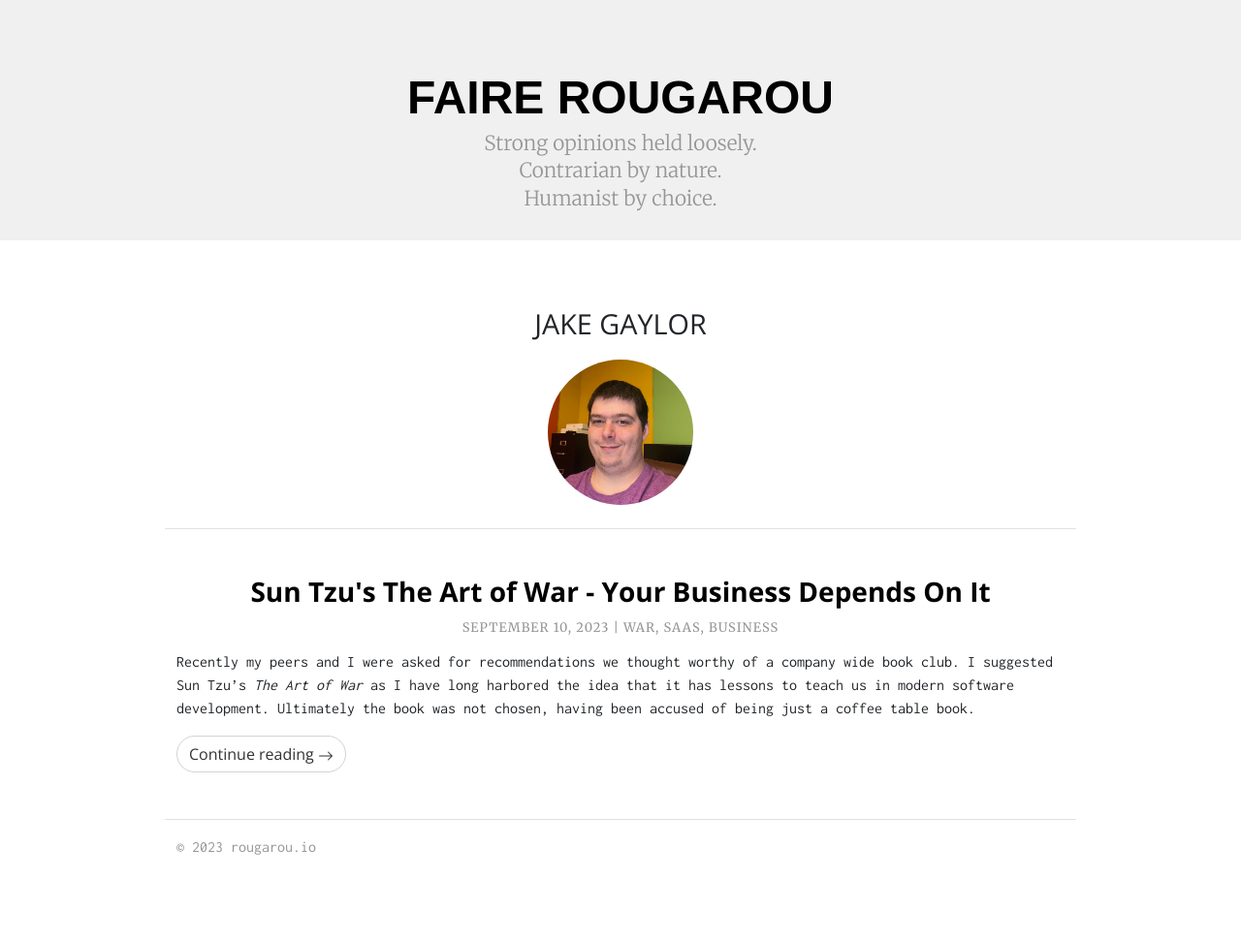
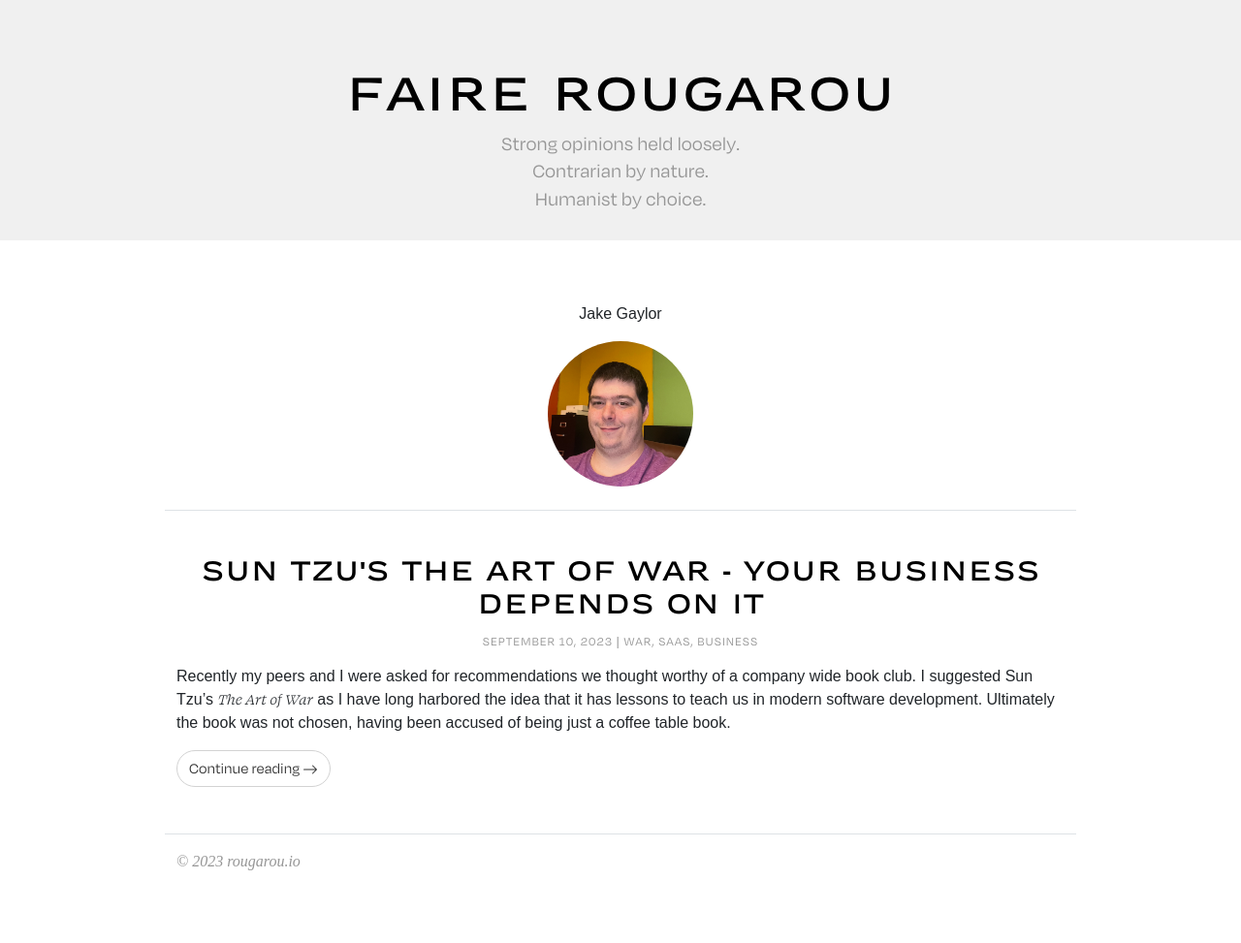
Before and after one commit to beauregardhenry/rougarou, a Jekyll site: the page built from by/jake-gaylor.md, in a window 1280 px wide. Shown: the whole page at 97% size. Built offline with Jekyll 4.4.1, drawn with Linux system fonts in a browser that asks for light colours; some web fonts are replaced.

Commit message:
Switch site typography to self-hosted fonts

```diff
--- a/assets/css/main.css
+++ b/assets/css/main.css
@@ -1,7 +1,108 @@
-@import url("https://fonts.googleapis.com/css2?family=Oswald:400,300,700");
-@import url("https://fonts.googleapis.com/css2?family=Merriweather:400,300,700");
-@import url("https://fonts.googleapis.com/css2?family=Inconsolata:wght@300;400;700");
-@import url("https://fonts.googleapis.com/css2?family=Open+Sans:wght@300;400;700");
+/* Site fonts — self-hosted, no CDN imports.
+   Compadre: title (font-weight 600 selects the Wide cut). */
+@font-face {
+    font-family: "Compadre";
+    src: url("/assets/fonts/ohno/compadre/Compadre-Demo-Regular.otf") format("opentype");
+    font-weight: 400;
+    font-style: normal;
+    font-display: swap;
+}
+
+@font-face {
+    font-family: "Compadre";
+    src: url("/assets/fonts/ohno/compadre/Compadre-Demo-Wide.otf") format("opentype");
+    font-weight: 600;
+    font-style: normal;
+    font-display: swap;
+}
+
+@font-face {
+    font-family: "Degular";
+    src: url("/assets/fonts/ohno/degular/Degular/DegularDemo-Regular.otf") format("opentype");
+    font-weight: 400;
+    font-style: normal;
+    font-display: swap;
+}
+
+@font-face {
+    font-family: "Degular";
+    src: url("/assets/fonts/ohno/degular/Degular/DegularDemo-Bold.otf") format("opentype");
+    font-weight: 700;
+    font-style: normal;
+    font-display: swap;
+}
+
+@font-face {
+    font-family: "Degular";
+    src: url("/assets/fonts/ohno/degular/Degular/DegularDemo-Italic.otf") format("opentype");
+    font-weight: 400;
+    font-style: italic;
+    font-display: swap;
+}
+
+@font-face {
+    font-family: "Swear Text";
+    src: url("/assets/fonts/ohno/swear/SwearText/SwearTextDemo-Regular.otf") format("opentype");
+    font-weight: 400;
+    font-style: normal;
+    font-display: swap;
+}
+
+@font-face {
+    font-family: "Swear Text";
+    src: url("/assets/fonts/ohno/swear/SwearText/SwearTextDemo-Bold.otf") format("opentype");
+    font-weight: 700;
+    font-style: normal;
+    font-display: swap;
+}
+
+@font-face {
+    font-family: "Swear Text";
+    src: url("/assets/fonts/ohno/swear/SwearText/SwearTextDemo-Italic.otf") format("opentype");
+    font-weight: 400;
+    font-style: italic;
+    font-display: swap;
+}
+
+@font-face {
+    font-family: "Charter";
+    src: url("/assets/fonts/charter/charter_regular.woff2") format("woff2");
+    font-weight: 400;
+    font-style: normal;
+    font-display: swap;
+}
+
+@font-face {
+    font-family: "Charter";
+    src: url("/assets/fonts/charter/charter_bold.woff2") format("woff2");
+    font-weight: 700;
+    font-style: normal;
+    font-display: swap;
+}
+
+@font-face {
+    font-family: "Charter";
+    src: url("/assets/fonts/charter/charter_italic.woff2") format("woff2");
+    font-weight: 400;
+    font-style: italic;
+    font-display: swap;
+}
+
+@font-face {
+    font-family: "Charter";
+    src: url("/assets/fonts/charter/charter_bold_italic.woff2") format("woff2");
+    font-weight: 700;
+    font-style: italic;
+    font-display: swap;
+}
+
+@font-face {
+    font-family: "Inconsolata";
+    src: url("/assets/fonts/inconsolata/Inconsolata-VariableFont.ttf") format("truetype-variations");
+    font-weight: 200 900;
+    font-style: normal;
+    font-display: swap;
+}
 
 .container {
     max-width: 940px;
@@ -15,40 +116,45 @@
     background-color: #f0f0f0;
 }
 
+/* Site wordmark + individual post title */
 header h1 {
-    font-family: "retail", sans-serif !important;
-    font-weight: 700;
+    font-family: "Compadre", sans-serif !important;
+    font-weight: 600;
     font-size: 3rem;
     text-transform: uppercase;
 }
 
+/* Homepage tagline lines + post meta (date/author) + "back to all posts" */
 header h2 {
-    font-family: 'Merriweather', serif !important;
-    font-weight: 300;
+    font-family: "Degular", sans-serif !important;
+    font-weight: 400;
     font-size: 1.3rem;
     line-height: 100%;
 }
 
-header p {
-    font-family: 'Open Sans', sans-serif !important;
-    font-weight: 300;
-    font-size: 1.8rem;
-    text-transform: uppercase;
+/* Post-listing title (index, category, author pages) */
+h3 {
+    font-family: "Compadre", sans-serif !important;
+    font-weight: 600;
 }
 
-h3 {
-    font-family: "Open Sans", sans-serif !important;
+/* In-post subheadings only */
+.post-content h2,
+.post-content h3 {
+    font-family: "Degular", sans-serif !important;
     font-weight: 700;
 }
 
+/* Post-listing byline (date | author | category) */
 h4 {
-    font-family: 'Merriweather', serif !important;
+    font-family: "Degular", sans-serif !important;
+    font-weight: 400;
     font-size: small;
     letter-spacing: 1px;
 }
 
 p {
-    font-family: "Inconsolata", monospace !important;
+    font-family: "Swear Text", sans-serif !important;
     font-weight: 400;
 }
 
@@ -67,7 +173,7 @@ a:hover {
     border: 1px solid #d3d3d3;
     border-radius: 20px;
     text-decoration: none;
-    font-family: "Open Sans", sans-serif !important;
+    font-family: "Degular", sans-serif !important;
     font-weight: 400;
 }
 
@@ -75,12 +181,23 @@ a:hover {
     border-color: black;
 }
 
-blockquote {
+blockquote,
+blockquote p {
+    font-family: "Inconsolata", monospace !important;
     border-left: 6px solid #999;
     padding-left: 1.5em;
+}
+
+pre, code, kbd, samp {
+    font-family: "Inconsolata", monospace !important;
 }
 
 .post-content a {
     text-decoration: underline;
     color: darkgreen;
 }
+
+footer p {
+    font-family: "Charter", serif !important;
+    font-style: italic;
+}
```
